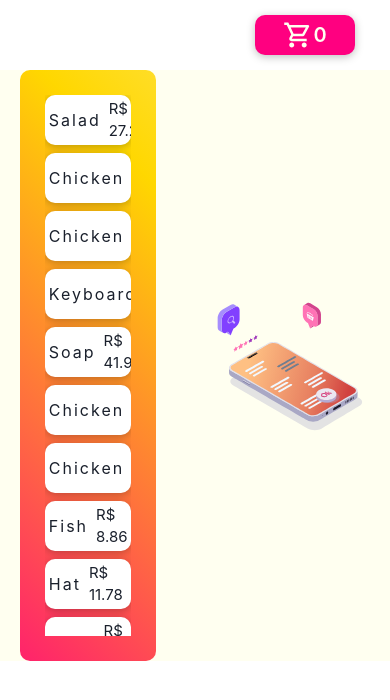
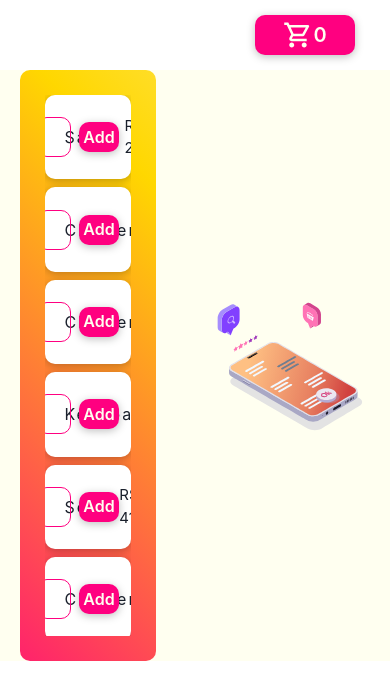
Before and after one commit to CibeleMartins/carrinho-compras, a React (Create React App) app: page / in a window 390 px wide. Shown: the top 700 px of the page. Built offline with nearby package versions, Linux system fonts and the light colour scheme.

Commit message:
📱 feat: ajustou responsividade do componente de produto

```diff
--- a/src/components/ProductsList/Product/Product.jsx
+++ b/src/components/ProductsList/Product/Product.jsx
@@ -12,22 +12,22 @@ const Product = ({ nameProduct, productPrice, sendProductForCart }) => {
       bg="white"
       pl="5%"
       pr="5%"
+      p={5}
       borderRadius={10}
       boxShadow="0 2px 8px rgba(0, 0, 0, 0.25)"
       justifyContent="space-between"
     >
-      <HStack w={400} justifyContent="space-between">
+      <HStack w="55%" justifyContent="space-between">
         <Text letterSpacing={2} >{nameProduct}</Text>
         <Text fontSize={15} >{productPrice}</Text>
       </HStack>
 
-      <HStack justifyContent="flex-end" w={300}>
+      <HStack justifyContent="flex-end" w="45%" h={100}>
         <Input
           ref={refInput}
-          min={0}
-          max={10}
-          w="25%"
-          p={6}
+          min="0"
+          max="10"
+          w="35%"
           h={10}
           type="number"
           border="1px solid #FF0080"
@@ -38,7 +38,7 @@ const Product = ({ nameProduct, productPrice, sendProductForCart }) => {
           onClick={()=> sendProductForCart(nameProduct, productPrice, refInput.current.value)}
           boxShadow="0 2px 8px rgba(0, 0, 0, 0.25)"
           w="30%"
-          h={25}
+          h="30px"
           outline="none"
           border="none"
           bg="#FF0080"
```
